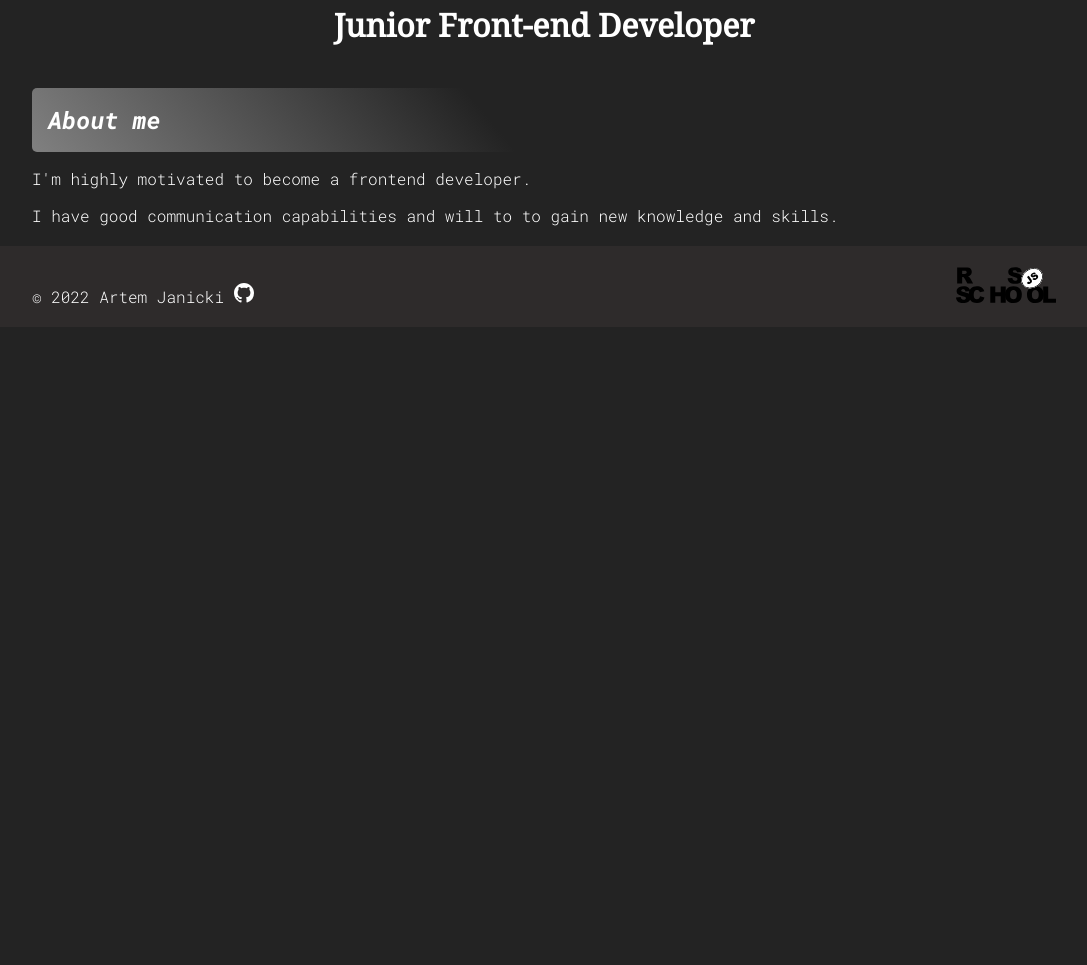
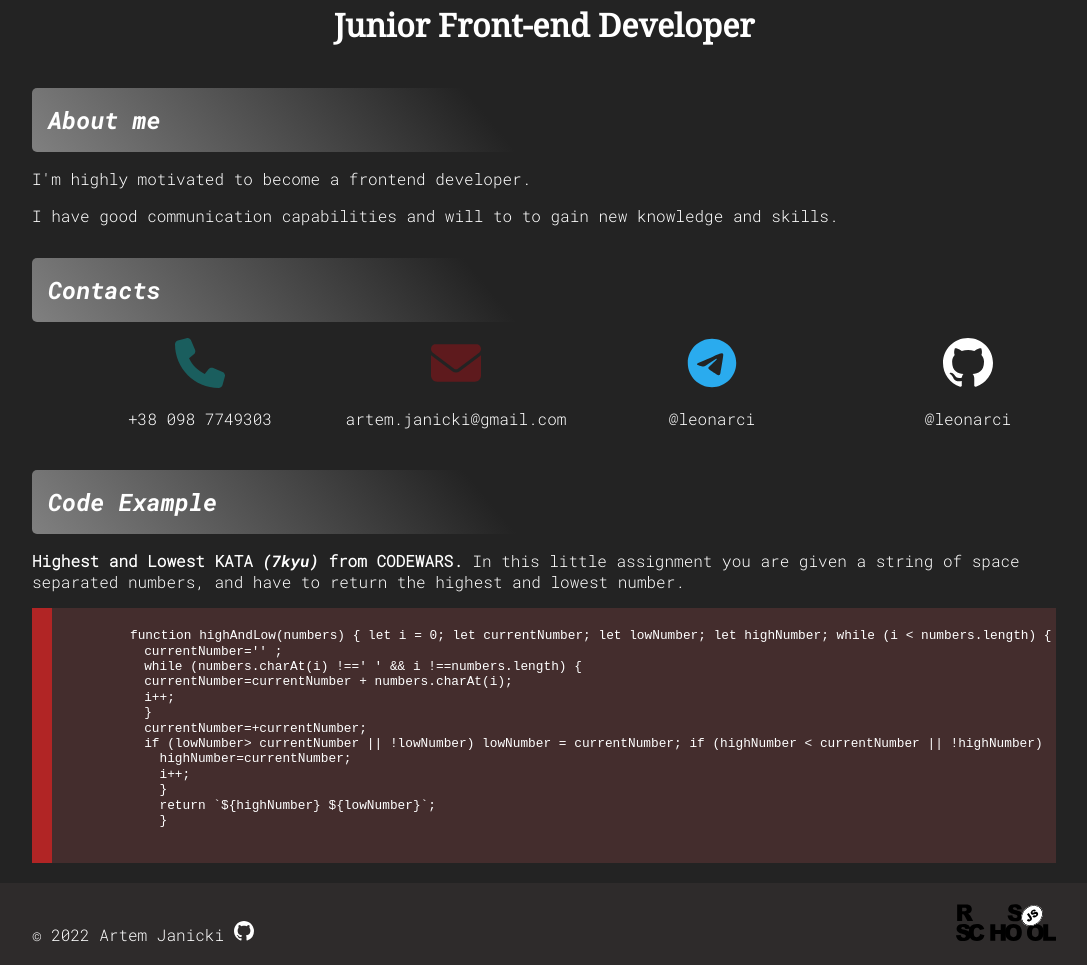
Before and after one commit to leonarci/rsschool-cv, a plain HTML site: page index.html in a window 1280 px wide. Shown: the part 596-1561 px from the top of the page, without its empty margins (96-1183 px from the left). Before the commit the page ends 923 px from the top, so only its background shows below. Drawn offline with Linux system fonts and the light colour scheme.

Commit message:
feat: add contacts and code example sections

```diff
--- a/index.html
+++ b/index.html
@@ -38,6 +38,73 @@
         <p>I'm highly motivated to become a frontend developer.</p>
         <p>I have good communication capabilities and will to to gain new knowledge and skills.</p>
       </section>
+      <section id="contacts">
+        <h3>Contacts</h3>
+        <ul>
+          <li class="phone">
+            <a href="tel:+380987749303">
+              <svg fill="rgba(0, 255, 255, 0.267)" xmlns="http://www.w3.org/2000/svg"
+                viewBox="0 0 512 512"><!--! Font Awesome Pro 6.2.1 by @fontawesome - https://fontawesome.com License - https://fontawesome.com/license (Commercial License) Copyright 2022 Fonticons, Inc. -->
+                <path
+                  d="M164.9 24.6c-7.7-18.6-28-28.5-47.4-23.2l-88 24C12.1 30.2 0 46 0 64C0 311.4 200.6 512 448 512c18 0 33.8-12.1 38.6-29.5l24-88c5.3-19.4-4.6-39.7-23.2-47.4l-96-40c-16.3-6.8-35.2-2.1-46.3 11.6L304.7 368C234.3 334.7 177.3 277.7 144 207.3L193.3 167c13.7-11.2 18.4-30 11.6-46.3l-40-96z" />
+              </svg>
+              <p>+38 098 7749303</p>
+            </a>
+          </li>
+          <li class="email">
+            <a href="mailto:artem.janicki@gmail.com">
+              <svg fill="rgba(255, 0, 13, 0.267)" xmlns="http://www.w3.org/2000/svg"
+                viewBox="0 0 512 512"><!--! Font Awesome Pro 6.2.1 by @fontawesome - https://fontawesome.com License - https://fontawesome.com/license (Commercial License) Copyright 2022 Fonticons, Inc. -->
+                <path
+                  d="M48 64C21.5 64 0 85.5 0 112c0 15.1 7.1 29.3 19.2 38.4L236.8 313.6c11.4 8.5 27 8.5 38.4 0L492.8 150.4c12.1-9.1 19.2-23.3 19.2-38.4c0-26.5-21.5-48-48-48H48zM0 176V384c0 35.3 28.7 64 64 64H448c35.3 0 64-28.7 64-64V176L294.4 339.2c-22.8 17.1-54 17.1-76.8 0L0 176z" />
+              </svg>
+              <p>artem.janicki@gmail.com</p>
+            </a>
+          </li>
+          <li class="telegram">
+            <a href="https://t.me/leonarci">
+              <svg fill="rgb(42 171 238)" xmlns="http://www.w3.org/2000/svg"
+                viewBox="0 0 496 512"><!--! Font Awesome Pro 6.2.1 by @fontawesome - https://fontawesome.com License - https://fontawesome.com/license (Commercial License) Copyright 2022 Fonticons, Inc. -->
+                <path
+                  d="M248,8C111.033,8,0,119.033,0,256S111.033,504,248,504,496,392.967,496,256,384.967,8,248,8ZM362.952,176.66c-3.732,39.215-19.881,134.378-28.1,178.3-3.476,18.584-10.322,24.816-16.948,25.425-14.4,1.326-25.338-9.517-39.287-18.661-21.827-14.308-34.158-23.215-55.346-37.177-24.485-16.135-8.612-25,5.342-39.5,3.652-3.793,67.107-61.51,68.335-66.746.153-.655.3-3.1-1.154-4.384s-3.59-.849-5.135-.5q-3.283.746-104.608,69.142-14.845,10.194-26.894,9.934c-8.855-.191-25.888-5.006-38.551-9.123-15.531-5.048-27.875-7.717-26.8-16.291q.84-6.7,18.45-13.7,108.446-47.248,144.628-62.3c68.872-28.647,83.183-33.623,92.511-33.789,2.052-.034,6.639.474,9.61,2.885a10.452,10.452,0,0,1,3.53,6.716A43.765,43.765,0,0,1,362.952,176.66Z" />
+              </svg>
+              <p>@leonarci</p>
+            </a>
+          </li>
+          <li class="github">
+            <a href="https://github.com/leonarci">
+              <svg fill="white" height="20" aria-hidden="true"
+                viewBox="0 0 16 16" version="1.1" width="20" data-view-component="true"
+                class="octicon octicon-mark-github v-align-middle">
+                <path fill-rule="evenodd"
+                  d="M8 0C3.58 0 0 3.58 0 8c0 3.54 2.29 6.53 5.47 7.59.4.07.55-.17.55-.38 0-.19-.01-.82-.01-1.49-2.01.37-2.53-.49-2.69-.94-.09-.23-.48-.94-.82-1.13-.28-.15-.68-.52-.01-.53.63-.01 1.08.58 1.23.82.72 1.21 1.87.87 2.33.66.07-.52.28-.87.51-1.07-1.78-.2-3.64-.89-3.64-3.95 0-.87.31-1.59.82-2.15-.08-.2-.36-1.02.08-2.12 0 0 .67-.21 2.2.82.64-.18 1.32-.27 2-.27.68 0 1.36.09 2 .27 1.53-1.04 2.2-.82 2.2-.82.44 1.1.16 1.92.08 2.12.51.56.82 1.27.82 2.15 0 3.07-1.87 3.75-3.65 3.95.29.25.54.73.54 1.48 0 1.07-.01 1.93-.01 2.2 0 .21.15.46.55.38A8.013 8.013 0 0016 8c0-4.42-3.58-8-8-8z">
+                </path>
+              </svg>
+              <p>@leonarci</p>
+            </a>
+          </li>
+        </ul>
+      </section>
+      <section id="code-example">
+        <h3>Code Example</h3>
+        <p><b>Highest and Lowest KATA <em>(7kyu)</em> from CODEWARS.</b> In this little assignment you are given a
+          string of space separated numbers, and have to return the highest and lowest number.</p>
+        <pre>
+          <code>function highAndLow(numbers) { let i = 0; let currentNumber; let lowNumber; let highNumber; while (i &lt; numbers.length) {
+            currentNumber='' ;
+            while (numbers.charAt(i) !==' ' && i !==numbers.length) {
+            currentNumber=currentNumber + numbers.charAt(i);
+            i++;
+            }
+            currentNumber=+currentNumber;
+            if (lowNumber> currentNumber || !lowNumber) lowNumber = currentNumber; if (highNumber &lt; currentNumber || !highNumber)
+              highNumber=currentNumber;
+              i++;
+              }
+              return `${highNumber} ${lowNumber}`;
+              }</code>
+          </pre>
+      </section>
     </main>
     <footer>
       <div class="footer-container">
--- a/style.css
+++ b/style.css
@@ -9,7 +9,6 @@ header,
 footer {
     background-color: rgb(46, 43, 43);
 }
-
 
 main {
     width: 80%;
@@ -34,11 +33,6 @@ main {
 a {
     color: white;
     text-decoration: none;
-}
-
-main {
-    width: 80%;
-    margin: 20px auto;
 }
 
 section {
@@ -78,6 +72,47 @@ h3 {
     font-size: 2rem;
 }
 
+#contacts ul {
+    width: 100%;
+    display: flex;
+}
+
+#contacts li {
+    width: 25%;
+    height: 100px;
+    list-style: none;
+    text-align: center;
+}
+
+#contacts li svg {
+    width: 50px;
+    height: 50px;
+}
+
+#contacts a {
+    display: block;
+    width: 100%;
+    height: 100%;
+}
+
+#code-example pre {
+    border-left: 20px solid rgb(177, 37, 37);
+    background-color: rgb(68, 45, 45);
+    padding: 20px 0
+}
+
+#code-example code {
+    font-size: 1rem;
+    line-height: 1.2rem;
+}
+
+@media all and (max-width: 1400px) {
+    #code-example code {
+        font-size: 0.8rem;
+        line-height: 0.9rem;
+    }
+}
+
 .footer-container {
     display: flex;
     width: 80%;
```
Lines whose indentation alone changed are shown as unchanged.
